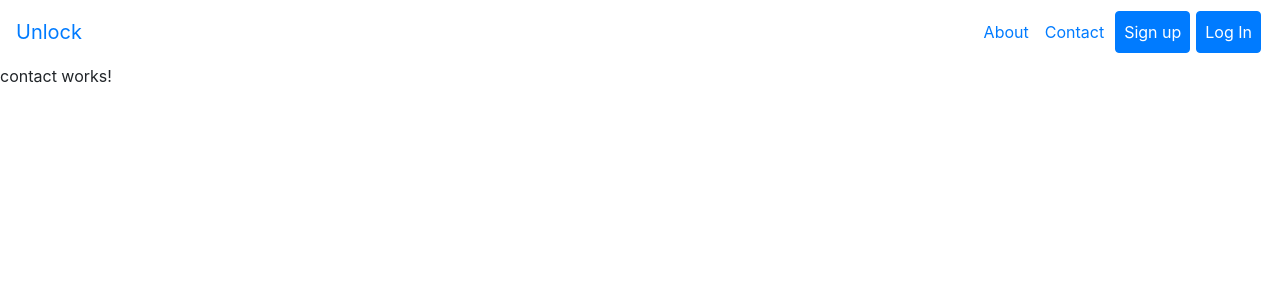
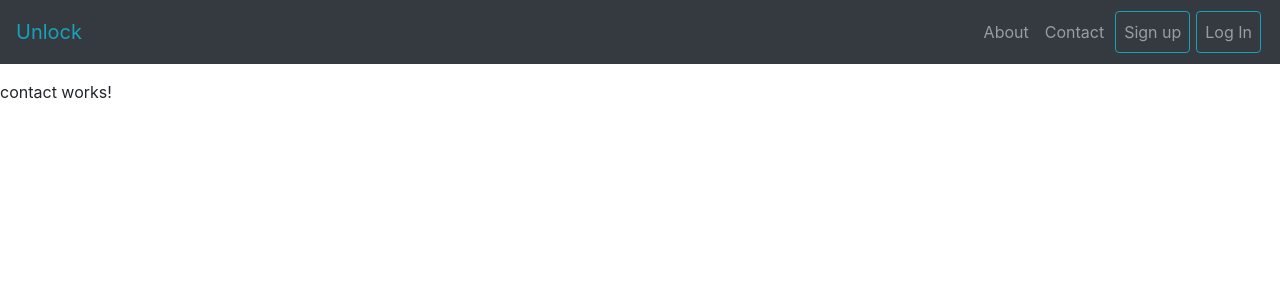
Before and after one commit to koogordo/ag-vis-ui, an Angular app: page /contact in a window 1280 px wide. Shown: the top 300 px of the page. Built offline with nearby package versions, Linux system fonts and the light colour scheme.

Commit message:
added jumbotron and changed navbar colors

```diff
--- a/src/app/home/home.component.css
+++ b/src/app/home/home.component.css
@@ -19,3 +19,8 @@
   width: 60%;
   margin: auto;
 }
+
+.home-section {
+  width: 100%;
+  height: 33.3333% !important;
+}
--- a/src/app/home/home.component.html
+++ b/src/app/home/home.component.html
@@ -1,19 +1,39 @@
-<section class="cover">
-  <div class="cover-banner">
-    <div class="row">
-      <div class="col-lg-12 col-md-12 col-sm-12">
-        <h1 class="cover-title">
-          SensAg
-        </h1>
+<div class="container-fluid">
+  <section class="row home-section">
+    <div class="col-lg-6">
+      <div class="jumbotron mt-lg">
+        <h1 class="display-4">SensAG</h1>
+        <p class="lead">
+          This is a simple hero unit, a simple jumbotron-style component for
+          calling extra attention to featured content or information.
+        </p>
+        <hr class="my-4" />
+        <p>
+          It uses utility classes for typography and spacing to space content
+          out within the larger container.
+        </p>
+        <p class="lead">
+          <a class="btn btn-info btn-lg" href="#" role="button">Learn more</a>
+        </p>
       </div>
     </div>
-    <div class="row">
-      <div class="col-lg-6 col-md-6 col-sm-12 flex-w-h-center">
-        <button class="btn btn-lg btn-primary cover-button">Learn More</button>
-      </div>
-      <div class="col-lg-6 col-md-6 col-sm-12 flex-w-h-center">
-        <button class="btn btn-lg btn-primary cover-button">Sign Up</button>
-      </div>
+  </section>
+  <section class="row home-section">
+    <div class="jumbotron mt-lg">
+      <h1 class="display-4">SensAG</h1>
+      <p class="lead">
+        This is a simple hero unit, a simple jumbotron-style component for
+        calling extra attention to featured content or information.
+      </p>
+      <hr class="my-4" />
+      <p>
+        It uses utility classes for typography and spacing to space content out
+        within the larger container.
+      </p>
+      <p class="lead">
+        <a class="btn btn-info btn-lg" href="#" role="button">Learn more</a>
+      </p>
     </div>
-  </div>
-</section>
+  </section>
+  <section class="row home-section"></section>
+</div>
--- a/src/app/home/home.component.ts
+++ b/src/app/home/home.component.ts
@@ -1,4 +1,3 @@
-
 import { Component, OnInit } from '@angular/core';
 import { DatePipe } from '@angular/common';
 declare var $: any;
@@ -9,25 +8,7 @@ declare var $: any;
 })
 export class HomeComponent implements OnInit {
   variable;
-  constructor() {
-  }
+  constructor() {}
 
   ngOnInit() {}
-
-  ngAfterViewInit() {
-    // fix menu when passed
-    $('.masthead').visibility({
-      once: false,
-      onBottomPassed: function() {
-        console.log('scrolled passed bottom');
-        $('.fixed.menu').transition('fade in');
-      },
-      onBottomPassedReverse: function() {
-        $('.fixed.menu').transition('fade out');
-      }
-    });
-
-    // create sidebar and attach to menu open
-    $('.ui.sidebar').sidebar('attach events', '.toc.item');
-  }
 }
--- a/src/app/top-bars/non-auth-top-bar/non-auth-top-bar.component.html
+++ b/src/app/top-bars/non-auth-top-bar/non-auth-top-bar.component.html
@@ -1,17 +1,31 @@
-<nav class="navbar navbar-expand-lg">
-  <a class="navbar-brand" routerLink="">Unlock</a>
-  <button class="navbar-toggler" type="button" data-toggle="collapse" data-target="#probootstrap-nav" aria-controls="probootstrap-nav"
-    aria-expanded="false" aria-label="Toggle navigation">
+<nav class="navbar navbar-expand-lg navbar-dark bg-dark mb-3">
+  <a class="navbar-brand blue-link" routerLink="">Unlock</a>
+  <button
+    class="navbar-toggler"
+    type="button"
+    data-toggle="collapse"
+    data-target="#probootstrap-nav"
+    aria-controls="probootstrap-nav"
+    aria-expanded="false"
+    aria-label="Toggle navigation"
+  >
     <span class="navbar-toggler-icon"></span>
   </button>
 
   <div class="collapse navbar-collapse" id="probootstrap-nav">
     <ul class="navbar-nav ml-auto">
-      <li class="nav-item abs-center"><a routerLink="/about" class="nav-link abs-center">About</a></li>
-      <li class="nav-item abs-center"><a routerLink="/contact" class="nav-link abs-center">Contact</a></li>
-      <li class="nav-item top-bar-button"><a href="#" class="btn btn-primary nav-link">Sign up</a></li>
-      <li class="nav-item top-bar-button"><a href="#" class="nav-link btn btn-primary">Log In</a></li>
+      <li class="nav-item abs-center">
+        <a routerLink="/about" class="nav-link abs-center">About</a>
+      </li>
+      <li class="nav-item abs-center">
+        <a routerLink="/contact" class="nav-link abs-center">Contact</a>
+      </li>
+      <li class="nav-item top-bar-button">
+        <a href="#" class="btn btn-outline-info nav-link">Sign up</a>
+      </li>
+      <li class="nav-item top-bar-button">
+        <a href="#" class="nav-link btn btn-outline-info">Log In</a>
+      </li>
     </ul>
-
   </div>
 </nav>
--- a/src/styles.css
+++ b/src/styles.css
@@ -1,4 +1,9 @@
 /* You can add global styles to this file, and also import other style files */
+html,
+body {
+  width: 100%;
+  height: 100%;
+}
 .abs-center {
   display: flex;
   justify-content: center;
@@ -14,3 +19,7 @@
   display: flex;
   justify-content: center;
 }
+
+.blue-link {
+  color: #17a2b8 !important;
+}
```
